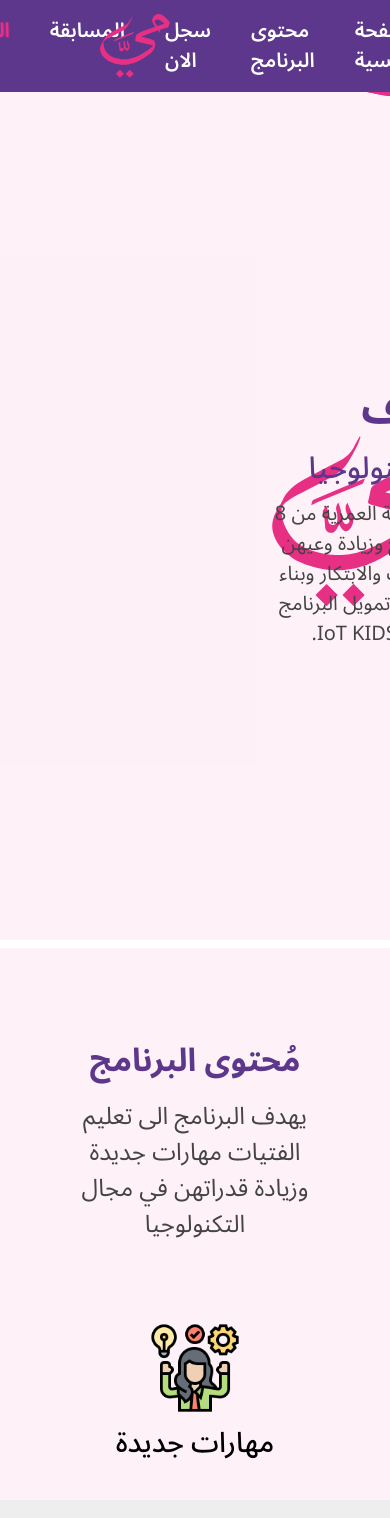
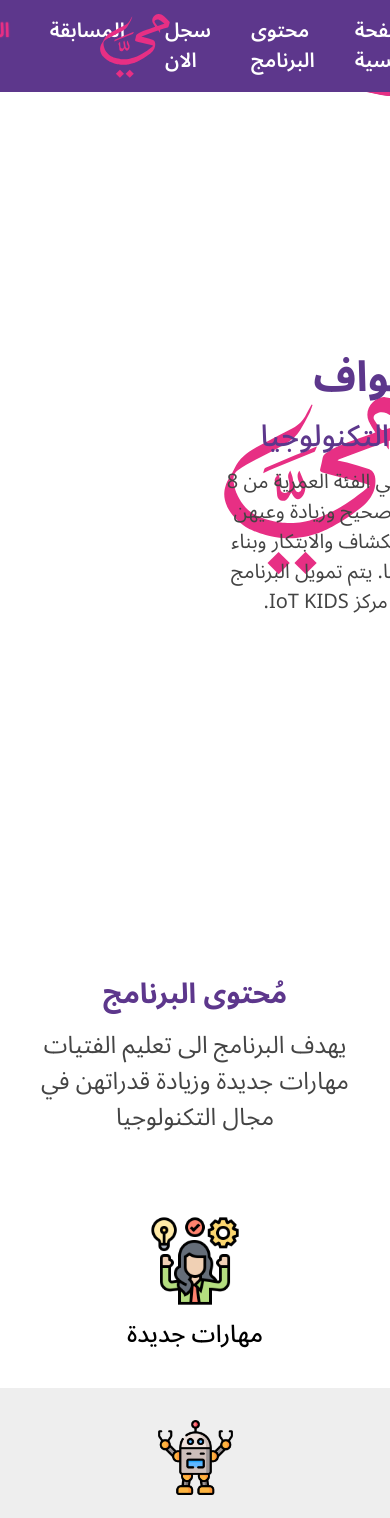
Before and after one commit to MustfaA22/Mai, a React (Vite) app: page / in a window 390 px wide. Shown: the top 1518 px of the page. Built offline with nearby package versions, Linux system fonts and the light colour scheme.

Commit message:
smaller font sizes + responsive sections and headers

```diff
--- a/src/index.css
+++ b/src/index.css
@@ -11,6 +11,7 @@
   --white: #f6f6f6;
   --gray-background: #eeeeee;
   --purple: #5d378c;
+  --dark-purple: #7747b2;
   --pink: #e72f84;
   --dark-pink: #ba296d;
 }
@@ -24,6 +25,7 @@
   padding: 0;
   font: inherit;
   font-size: 1.6rem;
+  /* outline: 1px lightgreen solid; */
 }
 
 html {
@@ -36,6 +38,8 @@ p, h1, h2, h3, a {
 
 body {
   font-family: 'Noto Sans Arabic', sans-serif;
+  font-weight: normal;
+  font-style: normal;
   line-height: 1.5;
 }
 
@@ -56,19 +60,19 @@ h1 {
 }
 
 h2 {
-  font-size: 2.8rem;
+  font-size: 2.6rem;
   line-height: 1.1;
   font-weight: 500;
 }
 
 h3 {
-  font-size: 2.4rem;
+  font-size: 2.2rem;
   line-height: 1.1;
   font-weight: 400;
 }
 
 p {
-  font-size: 2rem;
+  font-size: 1.8rem;
   font-weight: 400;
 
   color: #444;
@@ -89,12 +93,34 @@ button {
 
 section {
   text-align: center;
-  background-color: #e72f8411;
+  /* background-color: #e72f8411; */
 
   min-height: 100vh;
 
   padding: 6em 5em 0em;
   margin-bottom: 1vh;
+
+  position: relative;
+}
+
+@media only screen and (max-width: 650px) {
+
+  h1 {
+    font-size: 2.8rem;
+  }
+
+  h2 {
+    font-size: 2.4rem;
+  }
+
+  h3 {
+    font-size: 2rem;
+  }
+
+
+  section {
+    padding: 4em 2em 0em;
+  }
 }
 
 /* width */
```
